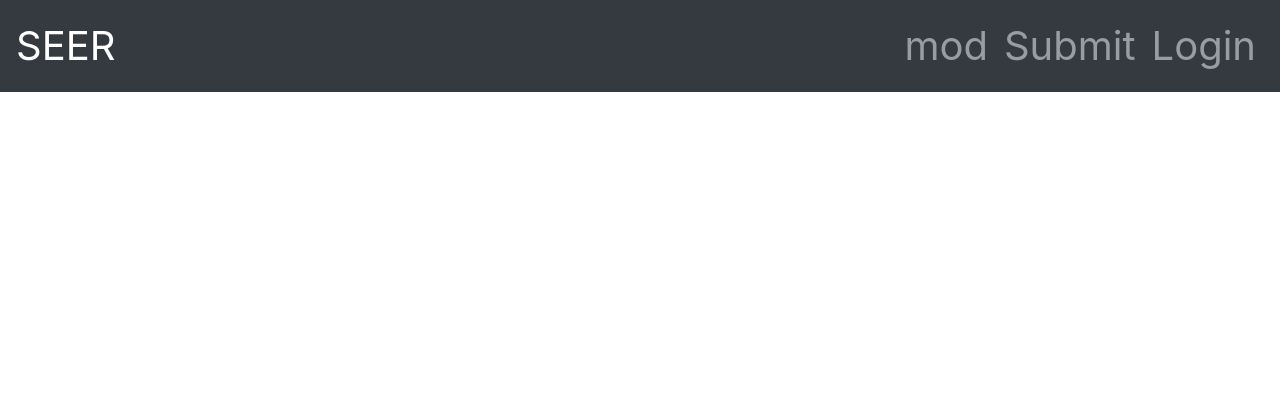
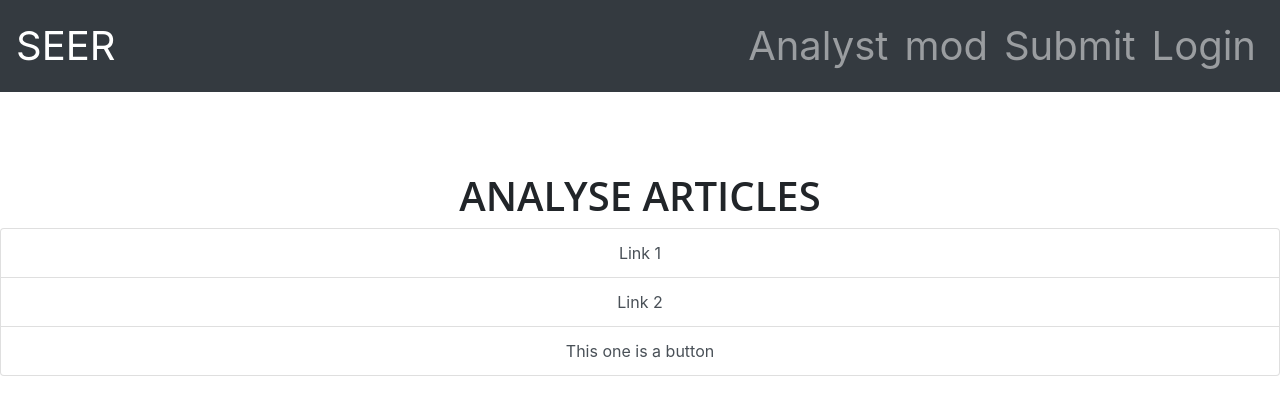
Before and after one commit to RobSnz/2020_SE_A1a, a React (Create React App) app: page /Analyst in a window 1280 px wide. Shown: the top 414 px of the page. Built offline with nearby package versions, Linux system fonts and the light colour scheme.

Commit message:
Analyst page created

```diff
--- /dev/null
+++ b/src/Analyst/Analyst.js
@@ -0,0 +1,51 @@
+import React from "react";
+import "../Home/Home.css";
+import IconButton from '@material-ui/core/IconButton';
+import AddIcon from '@material-ui/icons/AddCircle';
+import RemoveIcon from '@material-ui/icons/RemoveCircle'
+import SearchIcon from '@material-ui/icons/SearchSharp';
+import InputGroup from 'react-bootstrap/InputGroup';
+import FormControl from 'react-bootstrap/FormControl';
+import Form from 'react-bootstrap/Form';
+import Col from 'react-bootstrap/Col';
+import DatePicker from "react-datepicker";
+import ListGroup from 'react-bootstrap/ListGroup';
+//import AnalystFunctions from './AnalystFunctions.js'
+import "react-datepicker/dist/react-datepicker.css";
+//const AnalystFunctions = require('./AnalystFunctions');
+import { Link } from "react-router-dom";
+
+class Analyst extends React.Component {
+  constructor(props) {
+    super(props);
+
+    this.openArticle = this.openArticle.bind(this);
+  }
+
+  openArticle() {
+    alert('You want to open an article');
+  }
+
+  render() {
+    return (
+      <div className="Home">
+        <div className="lander">
+          <h1>ANALYSE ARTICLES</h1>
+            <ListGroup>
+              <ListGroup.Item action onClick={this.openArticle}>
+                Link 1
+              </ListGroup.Item>
+              <ListGroup.Item action onClick={this.openArticle}>
+                Link 2
+              </ListGroup.Item>
+              <ListGroup.Item action onClick={this.openArticle}>
+                This one is a button
+              </ListGroup.Item>
+            </ListGroup>
+        </div>
+      </div>
+    );
+  }
+}
+
+export default Analyst;
--- a/src/Routes.js
+++ b/src/Routes.js
@@ -9,6 +9,7 @@ import history from './history';
 import Submit from "./Submit/Submit";
 import Results from "./Results/Results";
 import Moderate from "./Moderate/Moderate";
+import Analyst from "./Analyst/Analyst";
 
 export default class Routes extends Component {
     render() {
@@ -22,6 +23,7 @@ export default class Routes extends Component {
                     <Route path="/Login" component={Login} />
                     <Route path="/Results" component={Results} />
                     <Route path="/Moderate" component={Moderate} />
+                    <Route path="/Analyst" component={Analyst} />
                 </Switch>
             </Router>
         )
--- a/src/components/Navbar.js
+++ b/src/components/Navbar.js
@@ -11,6 +11,7 @@ const Navigation = (props) => {
         <Navbar.Collapse id="responsive-navbar-nav">
             <Nav className="mr-auto"></Nav>
             <Nav>
+                <Nav.Link href="/analyst">Analyst</Nav.Link>
                 <Nav.Link href="/moderate">mod</Nav.Link>
                 <Nav.Link href="/submit">Submit</Nav.Link>
                 <Nav.Link href="/login">Login</Nav.Link>
```
